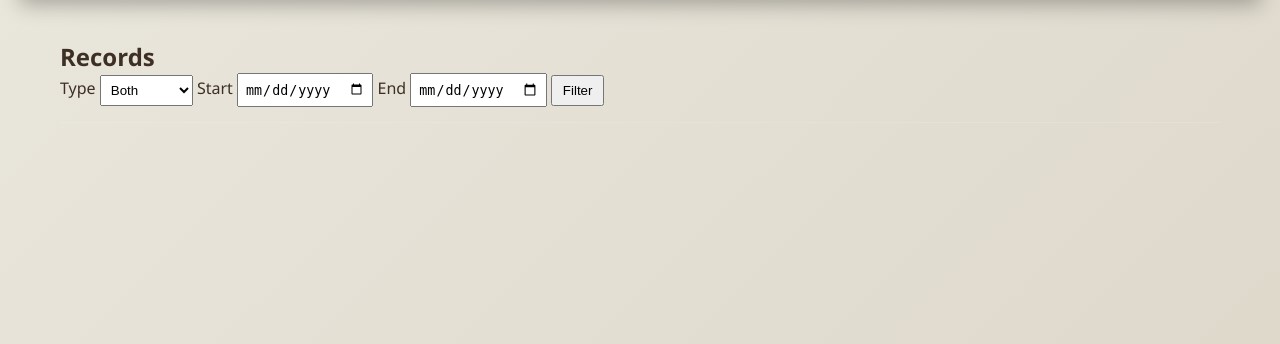
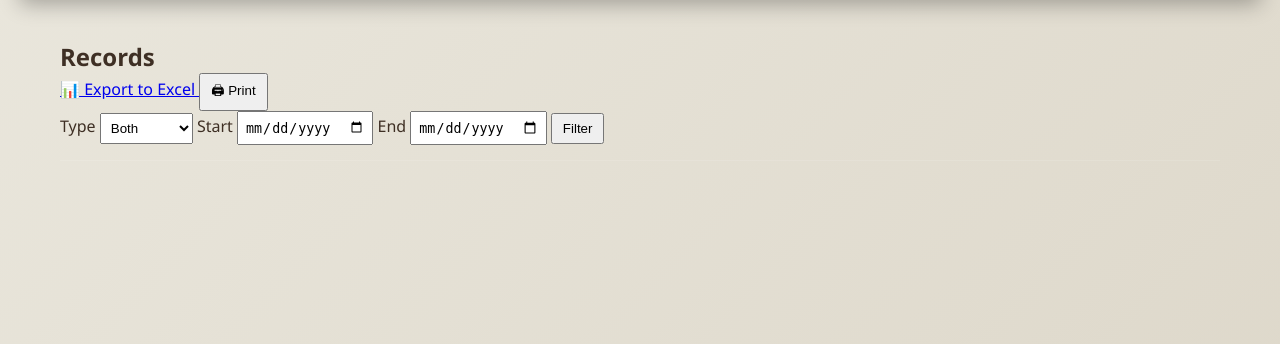
Before and after one commit to ravitejagandhamalla/eleven-stationery-shop, a Flask app: page /view_records in a window 1280 px wide. Shown: the part 149-493 px from the top of the page. Run offline with Flask 3, Linux system fonts and the light colour scheme; a user stored in the database is signed in; data that the repository does not hold is empty; some libraries are stand-ins or nearby versions.

Commit message:
Update view_records.html

```diff
--- a/templates/view_records.html
+++ b/templates/view_records.html
@@ -2,7 +2,15 @@
 {% block content %}
 
 <h2>Records</h2>
+<div class="record-actions">
+    <a href="{{ url_for('export_excel') }}" class="btn-export">
+        📊 Export to Excel
+    </a>
 
+    <button onclick="printRecords()" class="btn-print">
+        🖨 Print
+    </button>
+</div>
 
 <form method="get" action="{{ url_for('view_records') }}">
     <label>Type</label>
@@ -116,4 +124,8 @@ function hideExpenseEdit(id) {
     document.getElementById("expense-row-" + id).style.display = "";
     document.getElementById("expense-edit-" + id).style.display = "none";
 }
+
+function printRecords() {
+    window.print();
+}
 </script>
```
